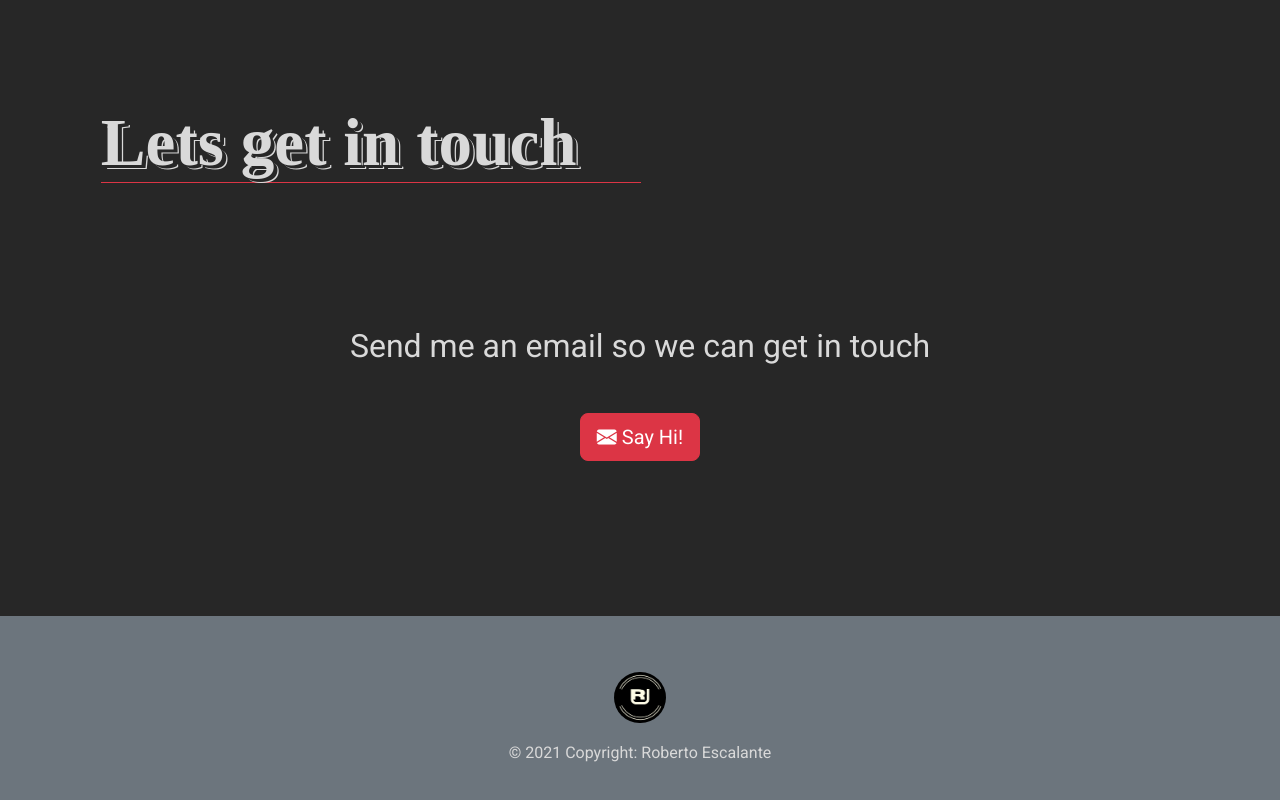
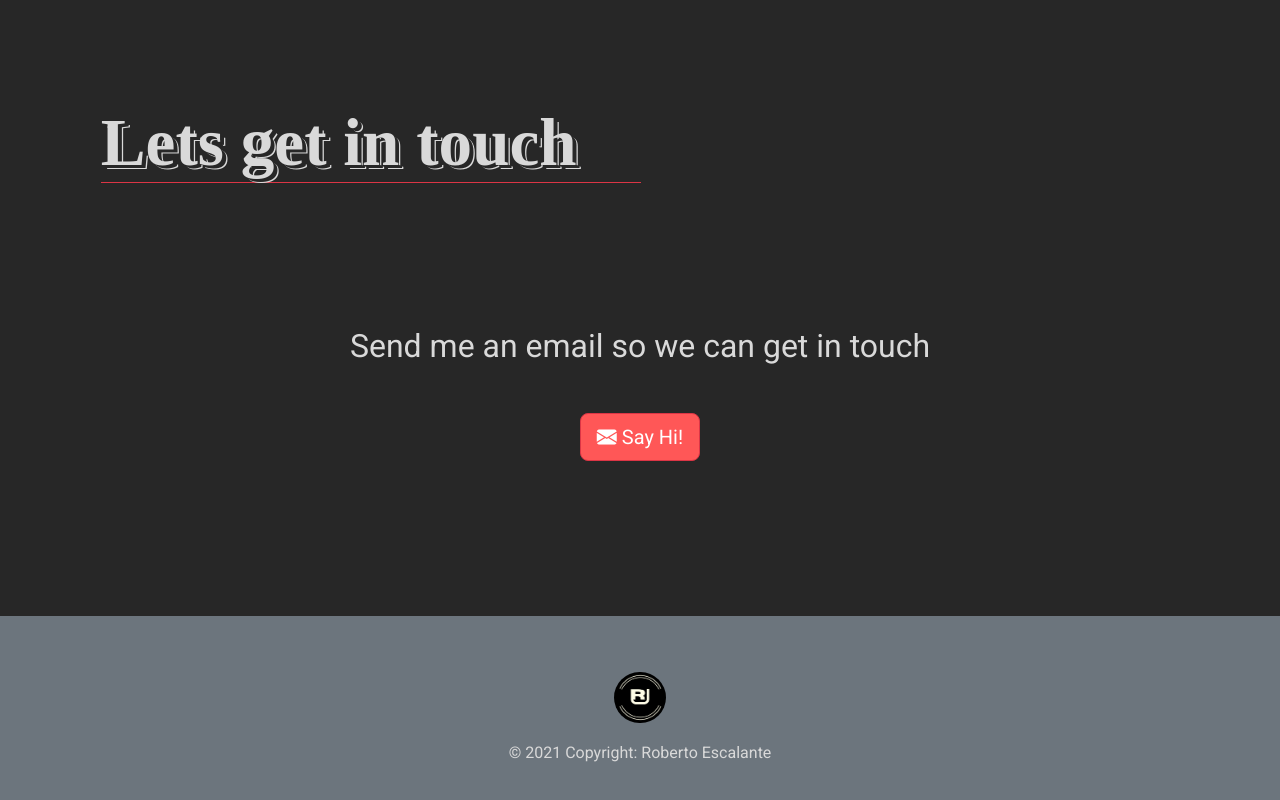
Before and after one commit to rojoescala/portafolio, an Angular app: page / in a window 1280 px wide. Shown: the part 2470-3270 px from the top of the page. Built offline with nearby package versions, Linux system fonts and the light colour scheme.

Commit message:
Corrección a color de un botón.

```diff
--- a/src/app/contact/contact.component.css
+++ b/src/app/contact/contact.component.css
@@ -18,6 +18,7 @@
 
 button{
   margin-bottom: 8rem;
+  background-color: var(--danger) !important;
 }
 
 }
```
